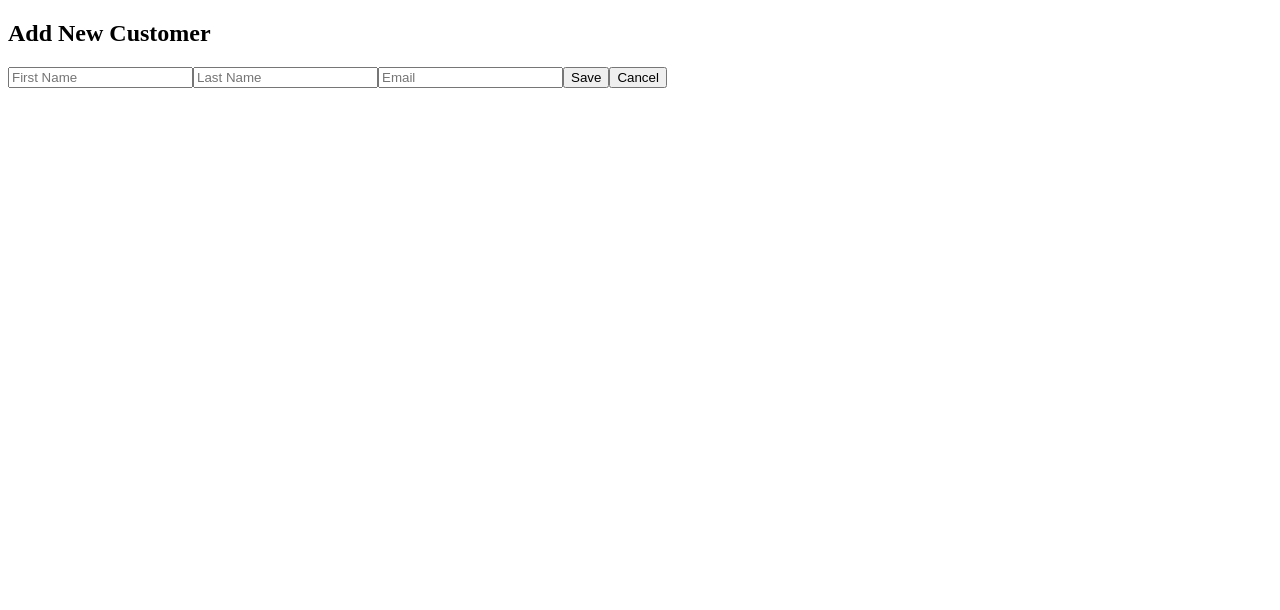
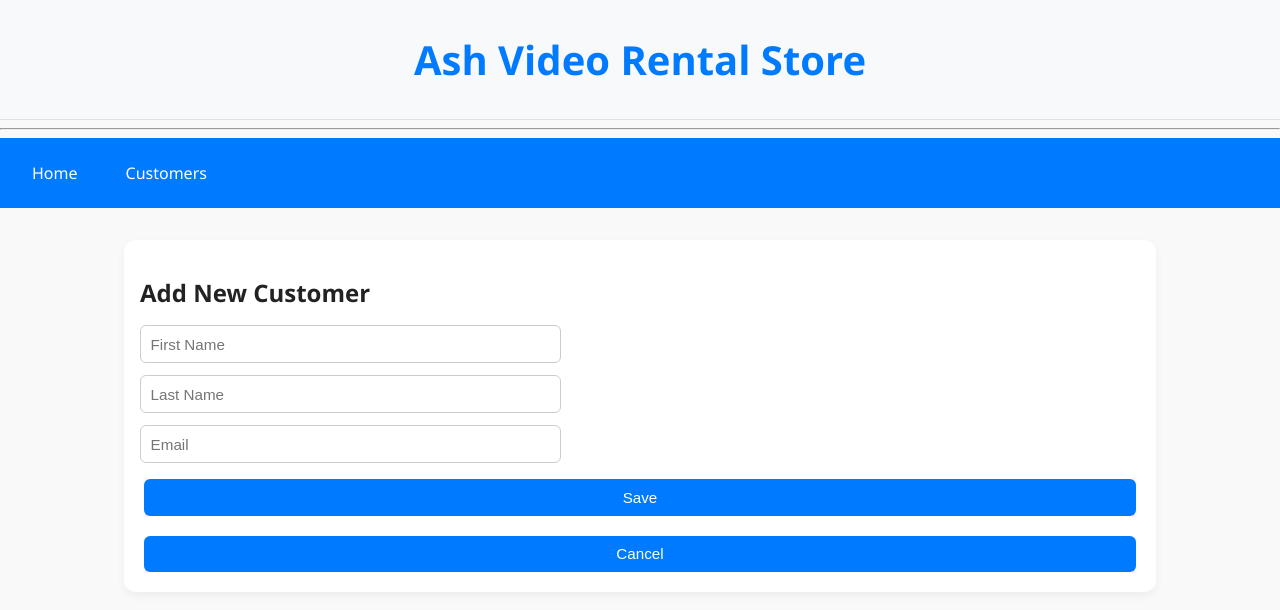
Before and after one commit to aa3357/IP-frontend, a React (Create React App) app: page /customers/add in a window 1280 px wide. Shown: the top 610 px of the page. Built offline with nearby package versions, Linux system fonts and the light colour scheme.

Commit message:
Final touches for M2

```diff
--- a/src/App.css
+++ b/src/App.css
@@ -1,38 +1,137 @@
-.App {
-  text-align: center;
+/* Reset / Base */
+body {
+  margin: 0;
+  font-family: "Segoe UI", Roboto, Arial, sans-serif;
+  background-color: #f9f9f9;
+  color: #333;
 }
 
-.App-logo {
-  height: 40vmin;
-  pointer-events: none;
+/* Container for each page */
+.page-container {
+  max-width: 1000px;
+  margin: 2rem auto;
+  padding: 1rem;
+  background: #fff;
+  border-radius: 12px;
+  box-shadow: 0 4px 10px rgba(0, 0, 0, 0.05);
 }
 
-@media (prefers-reduced-motion: no-preference) {
-  .App-logo {
-    animation: App-logo-spin infinite 20s linear;
-  }
+/* Headings */
+h1, h2, h3 {
+  font-weight: 600;
+  color: #222;
+  margin-bottom: 1rem;
 }
 
-.App-header {
-  background-color: #282c34;
-  min-height: 100vh;
+/* Buttons */
+button {
+  background-color: #007bff;
+  color: #fff;
+  border: none;
+  padding: 0.6rem 1.2rem;
+  border-radius: 6px;
+  cursor: pointer;
+  font-size: 0.95rem;
+  margin: 0.25rem;
+  transition: background-color 0.2s ease-in-out;
+}
+
+button:hover {
+  background-color: #0056b3;
+}
+
+button:disabled {
+  background-color: #ccc;
+  cursor: not-allowed;
+}
+
+/* Forms */
+form {
   display: flex;
   flex-direction: column;
-  align-items: center;
-  justify-content: center;
-  font-size: calc(10px + 2vmin);
-  color: white;
+  gap: 0.75rem;
 }
 
-.App-link {
-  color: #61dafb;
+input {
+  padding: 0.6rem;
+  border: 1px solid #ccc;
+  border-radius: 6px;
+  font-size: 0.95rem;
+  width: 100%;
+  max-width: 400px;
 }
 
-@keyframes App-logo-spin {
-  from {
-    transform: rotate(0deg);
-  }
-  to {
-    transform: rotate(360deg);
-  }
+/* Lists */
+ul {
+  list-style: none;
+  padding: 0;
 }
+
+li {
+  padding: 0.75rem;
+  margin-bottom: 0.5rem;
+  border-bottom: 1px solid #eee;
+}
+
+/* Simple styled link used for films */
+.film-link {
+  color: #007bff;
+  text-decoration: none;
+  font-weight: 500;
+}
+
+.film-link:hover {
+  text-decoration: underline;
+}
+
+/* Navigation */
+.navbar {
+  display: flex;
+  gap: 1rem;
+  padding: 1rem;
+  background-color: #007bff;
+}
+
+.navbar a {
+  color: white;
+  text-decoration: none;
+  font-weight: 500;
+  padding: 0.5rem 1rem;
+  border-radius: 4px;
+  transition: background-color 0.2s ease;
+}
+
+.navbar a:hover {
+  background-color: rgba(255, 255, 255, 0.1);
+}
+
+/* App Header */
+.app-header {
+  text-align: center;
+  padding: 2rem;
+  background-color: #f8f9fa;
+  border-bottom: 1px solid #dee2e6;
+}
+
+.app-header h1 {
+  margin: 0;
+  color: #007bff;
+  font-size: 2.5rem;
+}
+
+/* Loading states */
+.loading {
+  text-align: center;
+  padding: 2rem;
+  color: #666;
+}
+
+/* Error states */
+.error {
+  color: #dc3545;
+  background-color: #f8d7da;
+  border: 1px solid #f5c6cb;
+  padding: 1rem;
+  border-radius: 6px;
+  margin: 1rem 0;
+}
--- a/src/App.js
+++ b/src/App.js
@@ -1,10 +1,9 @@
 import React from "react";
-import { BrowserRouter as Router, Routes, Route } from "react-router-dom";
+import { BrowserRouter as Router, Routes, Route, Link } from "react-router-dom";
+import "./App.css";
+
 import LandingPage from "./pages/LandingPage";
 import FilmDetails from "./pages/FilmDetails";
-import TopCategories from "./pages/TopCategories";
-import TopCustomers from "./pages/TopCustomers";
-import TopFilmsRevenue from "./pages/TopFilmsRevenue";
 import CustomersPage from "./pages/CustomersPage";
 import ActorDetails from "./pages/ActorDetails";
 import AddCustomerPage from "./pages/AddCustomerPage";
@@ -12,23 +11,19 @@ import AddCustomerPage from "./pages/AddCustomerPage";
 function App() {
   return (
     <Router>
+      <header className="app-header">
+        <h1>Ash Video Rental Store</h1>
+      </header>
+      <hr />
+      <nav className="navbar">
+        <Link to="/">Home</Link>
+        <Link to="/customers">Customers</Link>
+      </nav>
       <Routes>
-        {/* Feature 1: Landing page with Top 5 Films */}
         <Route path="/" element={<LandingPage />} />
-
-        {/* Feature 2: Film Details page */}
         <Route path="/films/:filmId" element={<FilmDetails />} />
-        {/* Feature 3: Top Categories page */}
-        <Route path="/categories" element={<TopCategories />} />
-        {/* Feature 4: Top Customers page */}
-        <Route path="/top_customers" element={<TopCustomers />} />
-        {/* Feature 5: Top Films by Revenue page */}
-        <Route path="/films/revenue" element={<TopFilmsRevenue />} />
-        {/* Feature 6: Customer List page */}
         <Route path="/customers" element={<CustomersPage />} />
-        {/* Feature 7: Actor Details page */}
         <Route path="/actors/:actorId" element={<ActorDetails />} />
-        {/* Feature 8: Add Customer page */}
         <Route path="/customers/add" element={<AddCustomerPage />} />
       </Routes>
     </Router>
--- a/src/pages/AddCustomerPage.js
+++ b/src/pages/AddCustomerPage.js
@@ -2,6 +2,7 @@ import { useState } from "react";
 import { useNavigate } from "react-router-dom";
 
 function AddCustomerPage() {
+
   const [firstName, setFirstName] = useState("");
   const [lastName, setLastName] = useState("");
   const [email, setEmail] = useState("");
@@ -9,31 +10,45 @@ function AddCustomerPage() {
 
   const handleSubmit = async (e) => {
     e.preventDefault();
+
+
+    if (!firstName.trim() || !lastName.trim() || !email.trim()) {
+      alert("Please fill in all required fields");
+      return;
+    }
+
+    if (!email.includes("@")) {
+      alert("Please enter a valid email address");
+      return;
+    }
+
     try {
       const res = await fetch("http://localhost:5000/api/customers", {
         method: "POST",
         headers: { "Content-Type": "application/json" },
         body: JSON.stringify({
-          first_name: firstName,
-          last_name: lastName,
-          email: email,
-          address_id: 1, // static default
+          first_name: firstName.trim(),
+          last_name: lastName.trim(),
+          email: email.trim(),
+          address_id: 1,
         }),
       });
 
       if (res.ok) {
         alert("Customer added successfully!");
-        navigate("/customers"); // redirect back
+        navigate("/customers");
       } else {
-        console.error("Failed to add customer");
+        const errorData = await res.json();
+        alert(`Failed to add customer: ${errorData.error || "Unknown error"}`);
       }
     } catch (err) {
       console.error(err);
+      alert("Network error. Please try again.");
     }
   };
 
-  return (
-    <div>
+  return ( //hhaha
+    <div className="page-container">
       <h2>Add New Customer</h2>
       <form onSubmit={handleSubmit}>
         <input
--- a/src/pages/FilmDetails.js
+++ b/src/pages/FilmDetails.js
@@ -2,27 +2,50 @@ import { useParams } from "react-router-dom";
 import { useEffect, useState } from "react";
 
 function FilmDetails() {
-  const { filmId } = useParams();  // must match :filmId in Route
+  const { filmId } = useParams();
   const [film, setFilm] = useState(null);
 
 useEffect(() => {
   fetch(`http://localhost:5000/api/films/${filmId}`)
     .then(res => {
-      if (!res.ok) throw new Error("Film not found");
+      if (!res.ok) {
+        if (res.status === 404) {
+          setFilm({ error: "Film not found" });
+        } else {
+          throw new Error("Failed to fetch film");
+        }
+        return;
+      }
       return res.json();
     })
-    .then(data => setFilm(data))
-    .catch(err => console.error(err));
+    .then(data => {
+      if (data) setFilm(data);
+    })
+    .catch(err => {
+      console.error(err);
+      setFilm({ error: "Failed to load film details" });
+    });
 }, [filmId]);
 
   if (!film) return <div>Loading...</div>;
 
+  if (film.error) {
+    return (
+      <div className="page-container">
+        <h2>Error</h2>
+        <p>{film.error}</p>
+      </div>
+    );
+  }
+
   return (
-    <div>
+    <div className="page-container">
       <h2>{film.title}</h2>
-      <p>{film.description}</p>
-      <p>Released: {film.release_year}</p>
-      <p>Rating: {film.rating}</p>
+      <p><strong>Description:</strong> {film.description}</p>
+      <p><strong>Released:</strong> {film.release_year}</p>
+      <p><strong>Rating:</strong> {film.rating}</p>
+      <p><strong>Rental Rate:</strong> ${film.rental_rate}</p>
+      <p><strong>Length:</strong> {film.length} minutes</p>
     </div>
   );
 }
--- a/src/pages/LandingPage.js
+++ b/src/pages/LandingPage.js
@@ -2,6 +2,7 @@ import { Link } from "react-router-dom";
 import { useEffect, useState } from "react";
 
 function LandingPage() {
+
   const [films, setFilms] = useState([]);
   const [actors, setActors] = useState([]);
 
@@ -18,24 +19,38 @@ function LandingPage() {
   }, []);
 
   return (
-    <div>
+    <div className="page-container">
       <h1>Top 5 Rented Films</h1>
+      {films.length === 0 ? (
+        <p>Loading films...</p>
+      ) : (
         <ul>
           {films.map(film => (
             <li key={film.film_id}>
-            <Link to={`/films/${film.film_id}`}>{film.title}</Link>
+              <Link className="film-link" to={`/films/${film.film_id}`}>{film.title}</Link>
+              <span style={{ marginLeft: "1rem", color: "#666" }}>
+                ({film.rentals} rentals)
+              </span>
             </li>
           ))}
         </ul>
+      )}
 
       <h1>Top 5 Actors</h1>
+      {actors.length === 0 ? (
+        <p>Loading actors...</p>
+      ) : (
         <ul>
           {actors.map(actor => (
             <li key={actor.actor_id}>
-            <Link to={`/actors/${actor.actor_id}`}>{actor.name}</Link>
+              <Link className="film-link" to={`/actors/${actor.actor_id}`}>{actor.name}</Link>
+              <span style={{ marginLeft: "1rem", color: "#666" }}>
+                ({actor.film_count} films)
+              </span>
             </li>
           ))}
         </ul>
+      )}
     </div>
   );
 }
--- a/src/pages/TopCategories.js
+++ /dev/null
@@ -1,27 +0,0 @@
-import { useEffect, useState } from "react";
-
-function TopCategories() {
-  const [categories, setCategories] = useState([]);
-
-  useEffect(() => {
-    fetch("http://localhost:5000/api/categories/top")
-      .then(res => res.json())
-      .then(data => setCategories(data))
-      .catch(err => console.error(err));
-  }, []);
-
-  return (
-    <div>
-      <h2>Top 5 Categories</h2>
-      <ul>
-        {categories.map((c, index) => (
-          <li key={index}>
-            {c.category} — {c.rental_count} rentals
-          </li>
-        ))}
-      </ul>
-    </div>
-  );
-}
-
-export default TopCategories;
--- a/src/pages/TopCustomers.js
+++ /dev/null
@@ -1,27 +0,0 @@
-import { useEffect, useState } from "react";
-
-function TopCustomers() {
-  const [customers, setCustomers] = useState([]);
-
-  useEffect(() => {
-    fetch("http://localhost:5000/api/customers/top")
-      .then(res => res.json())
-      .then(data => setCustomers(data))
-      .catch(err => console.error(err));
-  }, []);
-
-  return (
-    <div>
-      <h2>Top 5 Customers</h2>
-      <ul>
-        {customers.map((c) => (
-          <li key={c.customer_id}>
-            {c.first_name} {c.last_name} — {c.rental_count} rentals
-          </li>
-        ))}
-      </ul>
-    </div>
-  );
-}
-
-export default TopCustomers;
--- a/src/pages/TopFilmsRevenue.js
+++ /dev/null
@@ -1,27 +0,0 @@
-import { useEffect, useState } from "react";
-
-function TopFilmsRevenue() {
-  const [films, setFilms] = useState([]);
-
-  useEffect(() => {
-    fetch("http://localhost:5000/api/films/revenue")
-      .then(res => res.json())
-      .then(data => setFilms(data))
-      .catch(err => console.error(err));
-  }, []);
-
-  return (
-    <div>
-      <h2>Top 5 Films by Revenue</h2>
-      <ul>
-        {films.map(film => (
-          <li key={film.film_id}>
-            {film.title}: ${Number(film.revenue).toFixed(2)}
-          </li>
-        ))}
-      </ul>
-    </div>
-  );
-}
-
-export default TopFilmsRevenue;
```
Also changed, not shown: src/components/TopFilms.js (deleted, +0 -47 lines), src/pages/ActorDetails.js (+16 -7 lines), src/pages/CustomersPage.js (+15 -8 lines). Lines whose indentation alone changed are shown as unchanged.
